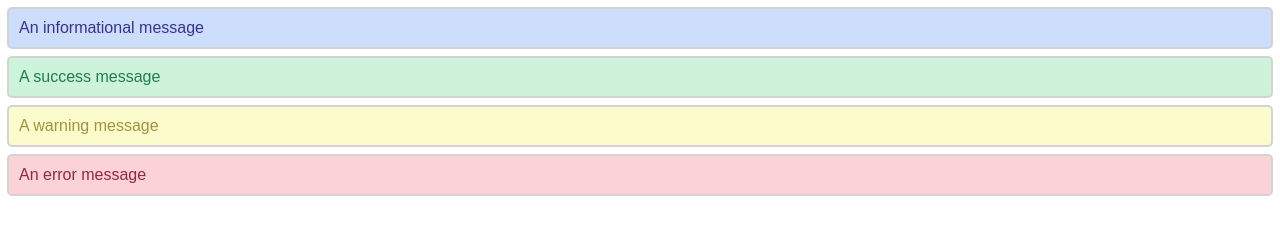
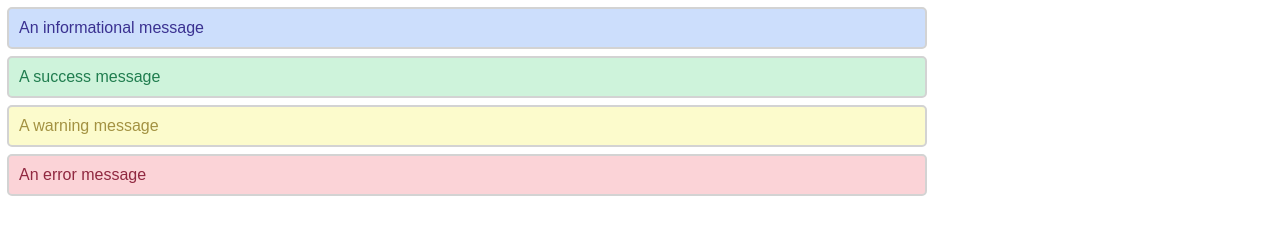
Before and after one commit to laurentovar/codeup-web-exercises, a plain HTML site: page messages.html in a window 1280 px wide. Drawn offline with Linux system fonts and the light colour scheme.

Commit message:
changed the width of the boxes

```diff
--- a/css/messages.css
+++ b/css/messages.css
@@ -1,4 +1,4 @@
-
+/**/
 body, html {
     height: 100%;
     width: 100%;
@@ -13,6 +13,7 @@ div {
     border-style: solid;
     border-color: lightgrey;
     border-radius:5px ;
+    width: 70%;
 }
 .message-info{
     background-color: rgb(204, 222, 252);
```
